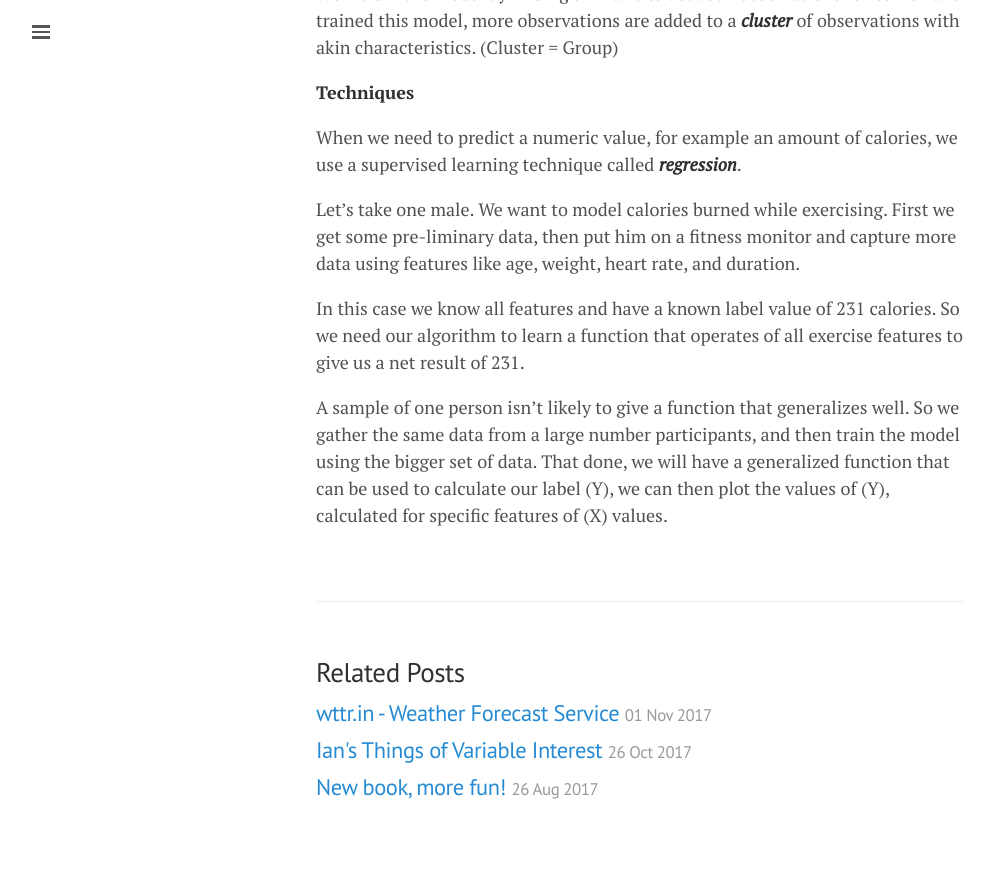
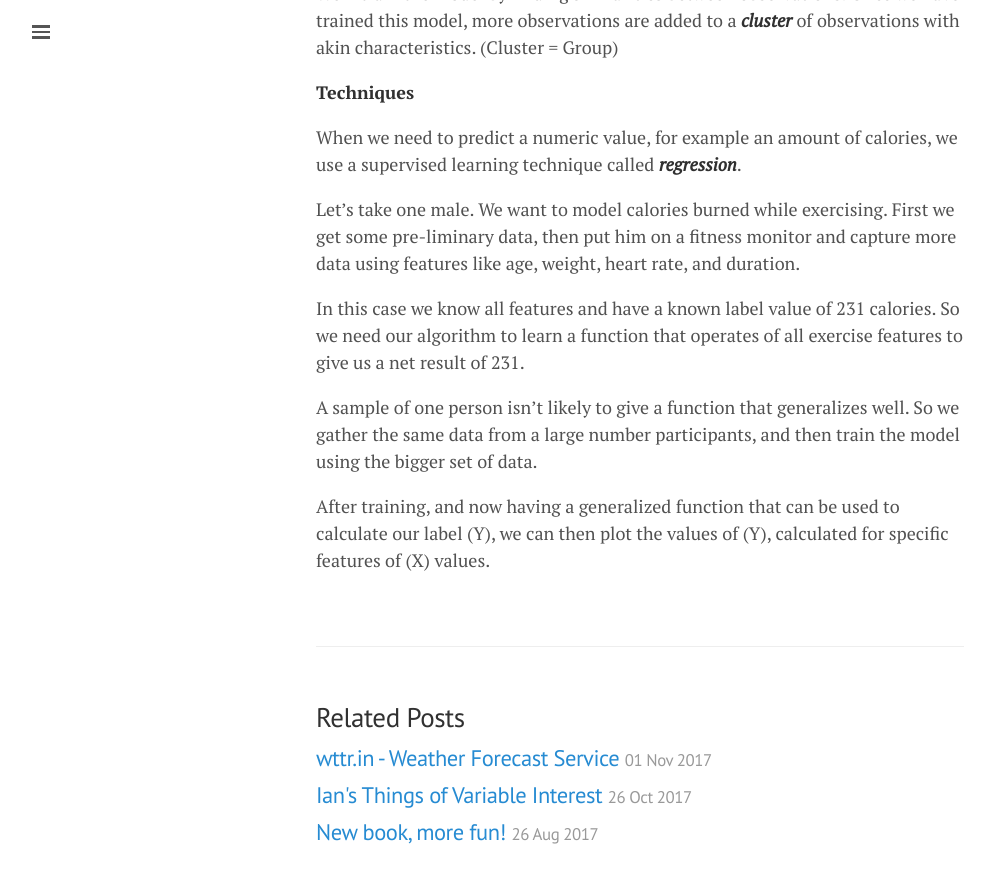
Before and after one commit to lgeurts/lgeurts.github.io, a Jekyll site: the page built from _posts/2018-06-29-artificial-intelligence-basics.md, in a window 1280 px wide and 900 px high, scrolled down 1510 px. Shown: the top 883 px of the window, without its empty margins (0-994 px from the left). Built offline with Jekyll 4.4.1, drawn with Linux system fonts in a browser that asks for light colours; nearby versions of some CDN libraries; before the commit the page ends 2365 px from its top, so only the background shows below that.

Commit message:
Update 2018-06-29-artificial-intelligence-basics.md

```diff
--- a/_posts/2018-06-29-artificial-intelligence-basics.md
+++ b/_posts/2018-06-29-artificial-intelligence-basics.md
@@ -41,4 +41,6 @@
 
 In this case we know all features and have a known label value of 231 calories. So we need our algorithm to learn a function that operates of all exercise features to give us a net result of 231.
 
-A sample of one person isn't likely to give a function that generalizes well. So we gather the same data from a large number participants, and then train the model using the bigger set of data. That done, we will have a generalized function that can be used to calculate our label (Y), we can then plot the values of (Y), calculated for specific features of (X) values.
+A sample of one person isn't likely to give a function that generalizes well. So we gather the same data from a large number participants, and then train the model using the bigger set of data.
+
+After training, and now having a generalized function that can be used to calculate our label (Y), we can then plot the values of (Y), calculated for specific features of (X) values.
```
